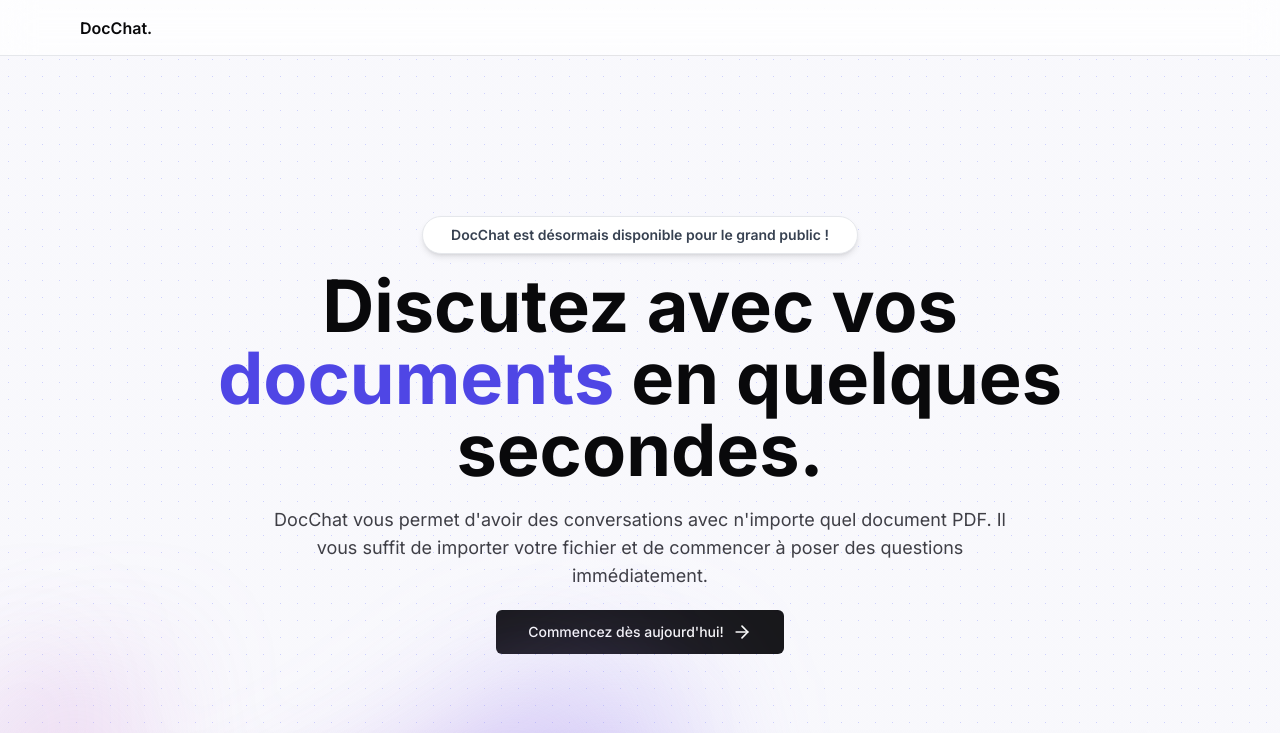
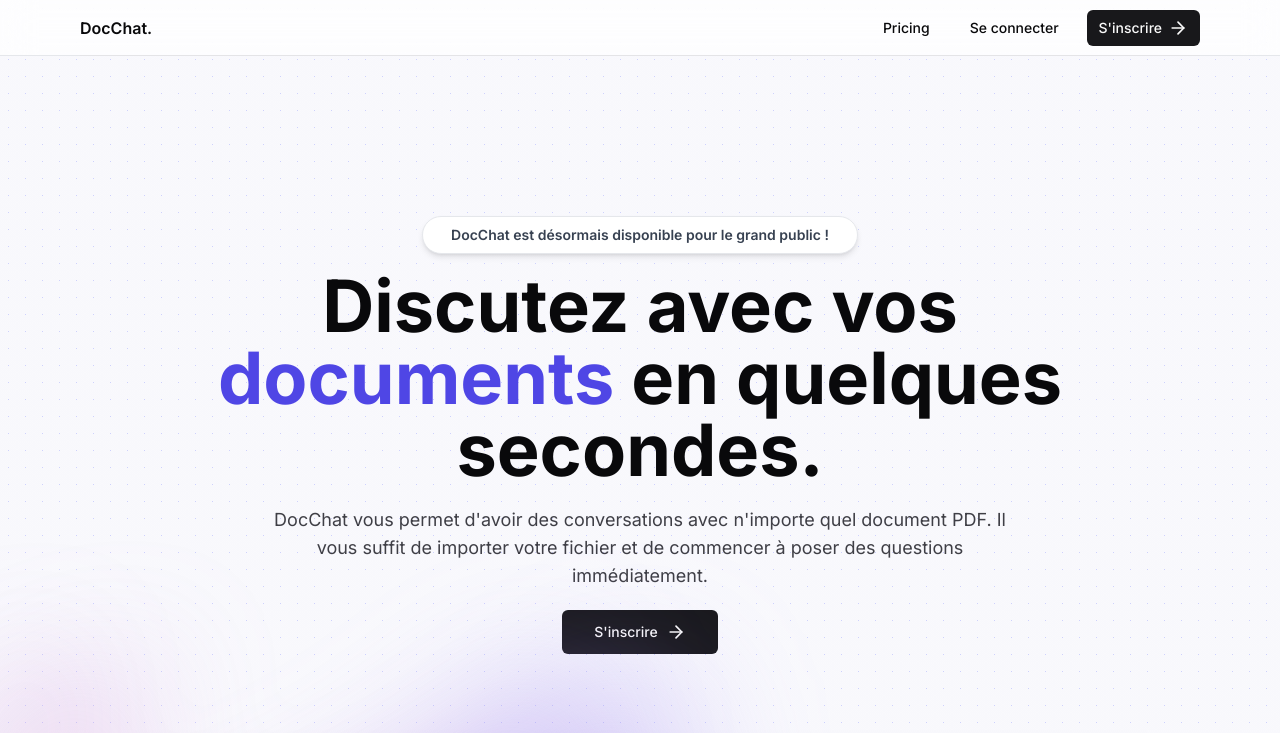
Before and after one commit to idrissi-hamza/DocChat, a Next.js app: page / in a window 1280 px wide. Shown: the top 733 px of the page. Built offline with nearby package versions, Linux system fonts and the light colour scheme.

Commit message:
navbar signin/signup buttons

```diff
--- a/src/app/page.tsx
+++ b/src/app/page.tsx
@@ -29,7 +29,7 @@
           href="/dashboard"
           target="_blank"
         >
-          Commencez dès aujourd&apos;hui!
+            S&apos;inscrire
           <ArrowRight className="ml-2 h-5 w-5" />
         </Link>
       </MaxWrapper>
--- a/src/components/Navbar.tsx
+++ b/src/components/Navbar.tsx
@@ -1,6 +1,8 @@
 import React from 'react';
 import MaxWrapper from './MaxWrapper';
 import Link from 'next/link';
+import { Button, buttonVariants } from './ui/button';
+import { ArrowRight } from 'lucide-react';
 
 const Navbar = () => {
   return (
@@ -10,8 +12,35 @@
           <Link
             href="/"
             className="flex z-40 font-semibold"
-          >DocChat.</Link>
+          >
+            DocChat.
+          </Link>
+          <div className="hidden items-center space-x-4 sm:flex">
+            <>
+              <Link
+                href="/pricing"
+                className={buttonVariants({
+                  variant: 'ghost',
+                  size: 'sm',
+                })}
+              >
+                Pricing
+              </Link>
+              <Button
+                  variant= 'ghost'
+                  size= 'sm'
+              >
+                Se connecter
+              </Button>
+              <Button
+                  size= 'sm'
 
+              >
+                S&apos;inscrire
+                <ArrowRight className="ml-1.5 h-5 w-5" />
+              </Button>
+            </>
+          </div>
         </div>
       </MaxWrapper>
     </nav>
```
